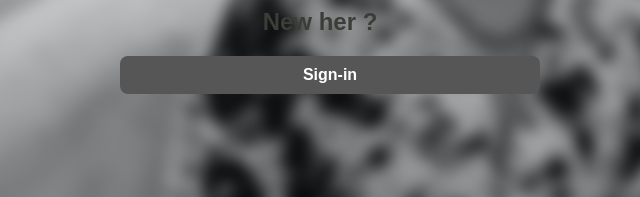
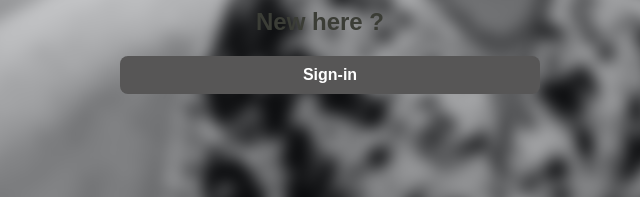
Before and after one commit to kossaysaber/kossay-zakriae, a plain HTML site: page index.html in a window 1280 px wide. Shown: the part 470-667 px from the top of the page, 320-960 px from the left. Drawn offline with Linux system fonts and the light colour scheme.

Commit message:
modified

```diff
--- a/index.html
+++ b/index.html
@@ -126,7 +126,7 @@
                 <input type="password" id="password" placeholder="Enter your password">
             </div>
             <a href="Untitled-2.html" class="Login">Login</a><br>
-             <h2 >New her ? </h2><a class="creer" href="Untitled-3.html" > Sign-in</a>
+             <h2 >New here ? </h2><a class="creer" href="Untitled-3.html" > Sign-in</a>
             </form>
         </div>
     </div>
```
